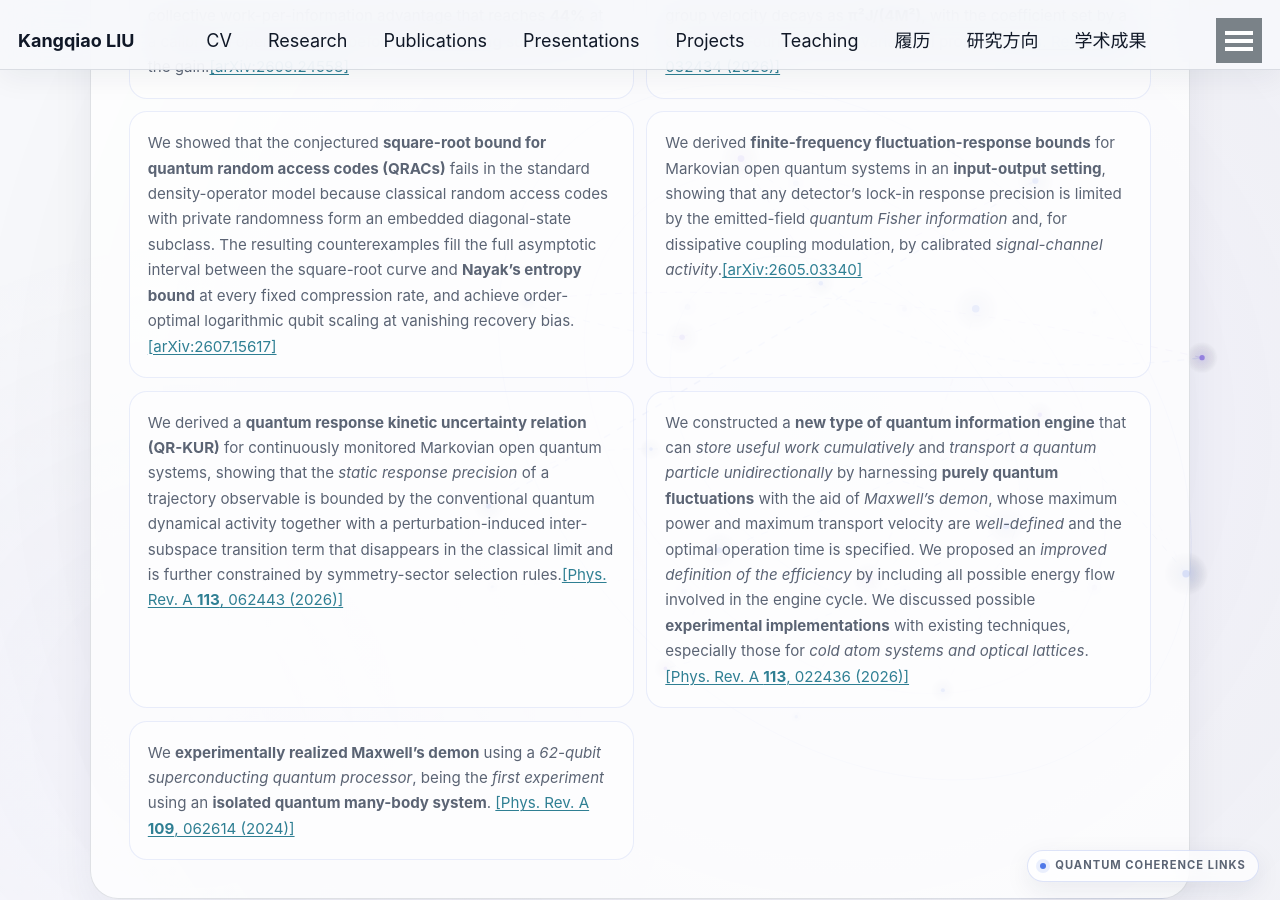
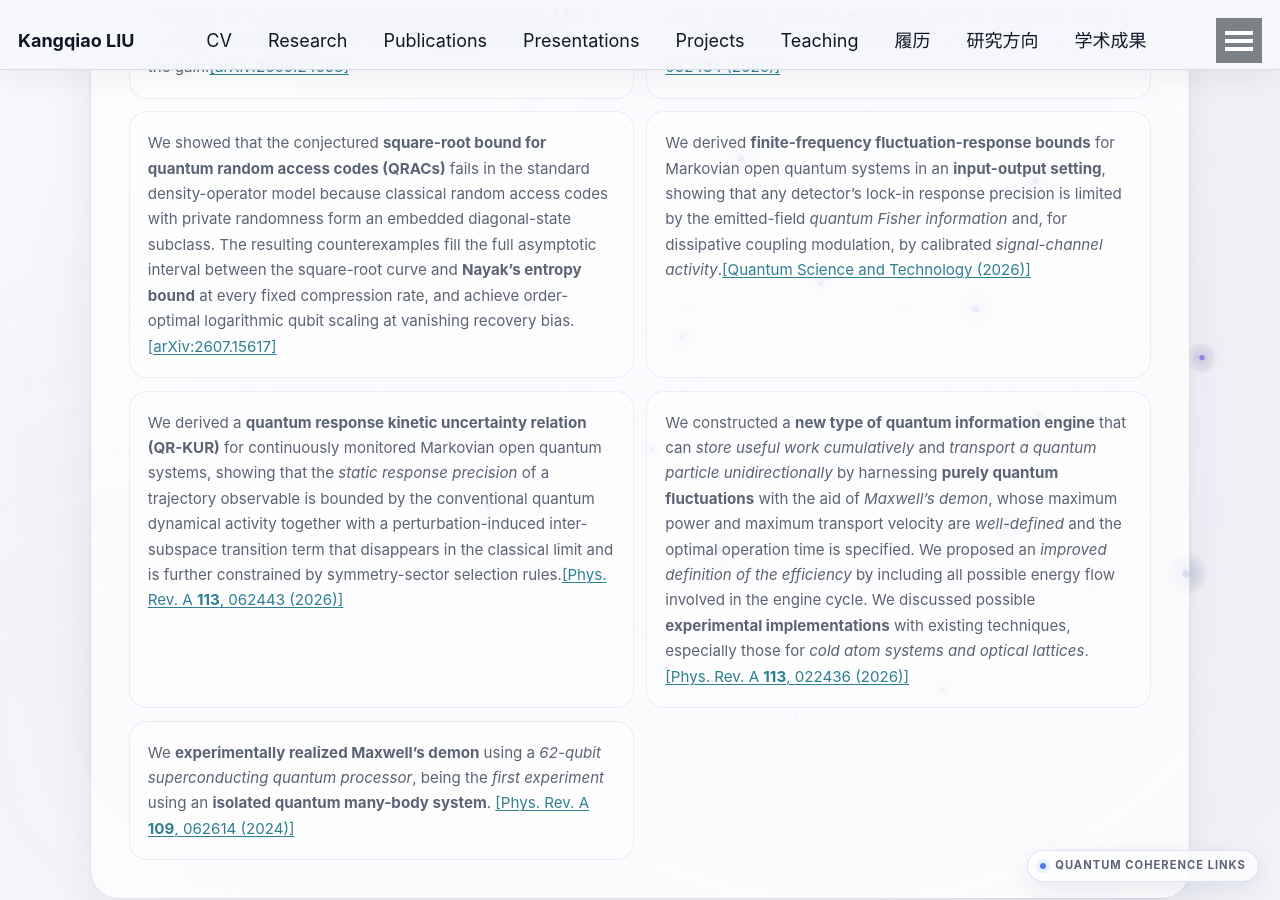
Before and after one commit to KangqiaoLiu/KangqiaoLiu.github.io, a Jekyll site: the page built from _pages/research.md, in a window 1280 px wide and 900 px high, scrolled down 1900 px. Built offline with Jekyll 4.4.1, drawn with Linux system fonts in a browser that asks for light colours.

Commit message:
Link QST research result to journal

```diff
--- a/_pages/research.md
+++ b/_pages/research.md
@@ -26,7 +26,7 @@ I am currently extending this viewpoint toward learning and reasoning systems, e
   * We extended the **quantum information engine** to many fermions and showed that the leftmost-particle position is the **minimal feedback record**. A particle-number-independent measurement-energy bound keeps the record cost compact, enabling a collective work-per-information advantage that reaches **44%** at a calibrated operating point before **Pauli blocking** suppresses the gain.[[arXiv:2609.24558]](https://arxiv.org/abs/2609.24558)
   * We quantified how a **finite-support state-preparation constraint** limits ballistic transport in a *hard-wall half-line continuous-time quantum walk*. The optimal mean drift reduces exactly to a principal-eigenvalue problem, and its deficit from the maximal group velocity decays as **π²J/(4M²)**, with the coefficient set by a continuum Fourier-window variational problem.[[Phys. Rev. A **114**, 032434 (2026)]](https://journals.aps.org/pra/abstract/10.1103/dyyr-z1k8)
   * We showed that the conjectured **square-root bound for quantum random access codes (QRACs)** fails in the standard density-operator model because classical random access codes with private randomness form an embedded diagonal-state subclass. The resulting counterexamples fill the full asymptotic interval between the square-root curve and **Nayak's entropy bound** at every fixed compression rate, and achieve order-optimal logarithmic qubit scaling at vanishing recovery bias.[[arXiv:2607.15617]](https://arxiv.org/abs/2607.15617)
-  * We derived **finite-frequency fluctuation-response bounds** for Markovian open quantum systems in an **input-output setting**, showing that any detector’s lock-in response precision is limited by the emitted-field *quantum Fisher information* and, for dissipative coupling modulation, by calibrated *signal-channel activity*.[[arXiv:2605.03340]](https://arxiv.org/abs/2605.03340)
+  * We derived **finite-frequency fluctuation-response bounds** for Markovian open quantum systems in an **input-output setting**, showing that any detector’s lock-in response precision is limited by the emitted-field *quantum Fisher information* and, for dissipative coupling modulation, by calibrated *signal-channel activity*.[[Quantum Science and Technology (2026)]](https://iopscience.iop.org/article/10.1088/2058-9565/aeaf7f/meta)
   * We derived a **quantum response kinetic uncertainty relation (QR-KUR)** for continuously monitored Markovian open quantum systems, showing that the *static response precision* of a trajectory observable is bounded by the conventional quantum dynamical activity together with a perturbation-induced inter-subspace transition term that disappears in the classical limit and is further constrained by symmetry-sector selection rules.[[Phys. Rev. A **113**, 062443 (2026)]](https://arxiv.org/abs/2501.04895)
   * We constructed a **new type of quantum information engine** that can *store useful work cumulatively* and *transport a quantum particle unidirectionally* by harnessing **purely quantum fluctuations** with the aid of *Maxwell's demon*, whose maximum power and maximum transport velocity are *well-defined* and the optimal operation time is specified. We proposed an *improved definition of the efficiency* by including all possible energy flow involved in the engine cycle. We discussed possible **experimental implementations** with existing techniques, especially those for *cold atom systems and optical lattices*.[[Phys. Rev. A **113**, 022436 (2026)]](https://journals.aps.org/pra/abstract/10.1103/rhvv-yd6w)
   * We **experimentally realized Maxwell's demon** using a *62-qubit superconducting quantum processor*, being the *first experiment* using an **isolated quantum many-body system**. [[Phys. Rev. A **109**, 062614 (2024)]](https://journals.aps.org/pra/abstract/10.1103/PhysRevA.109.062614)
```
